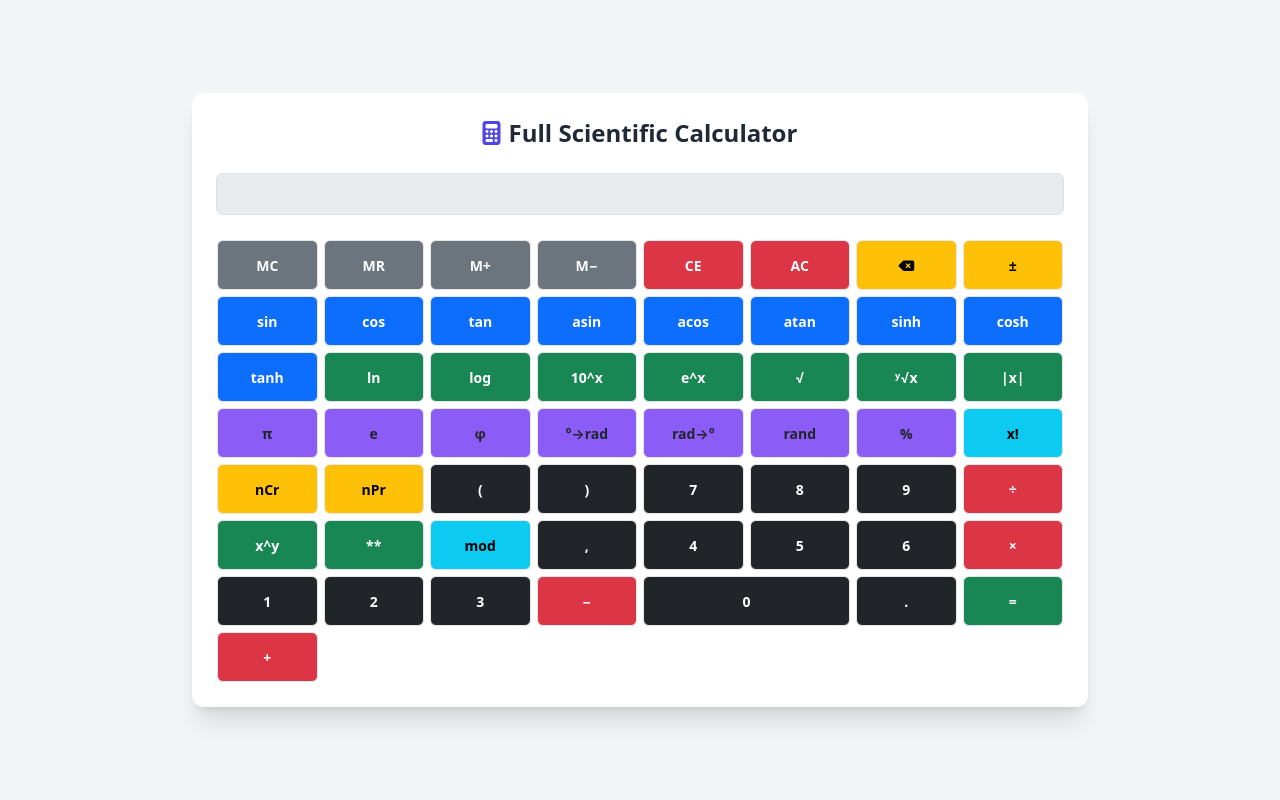
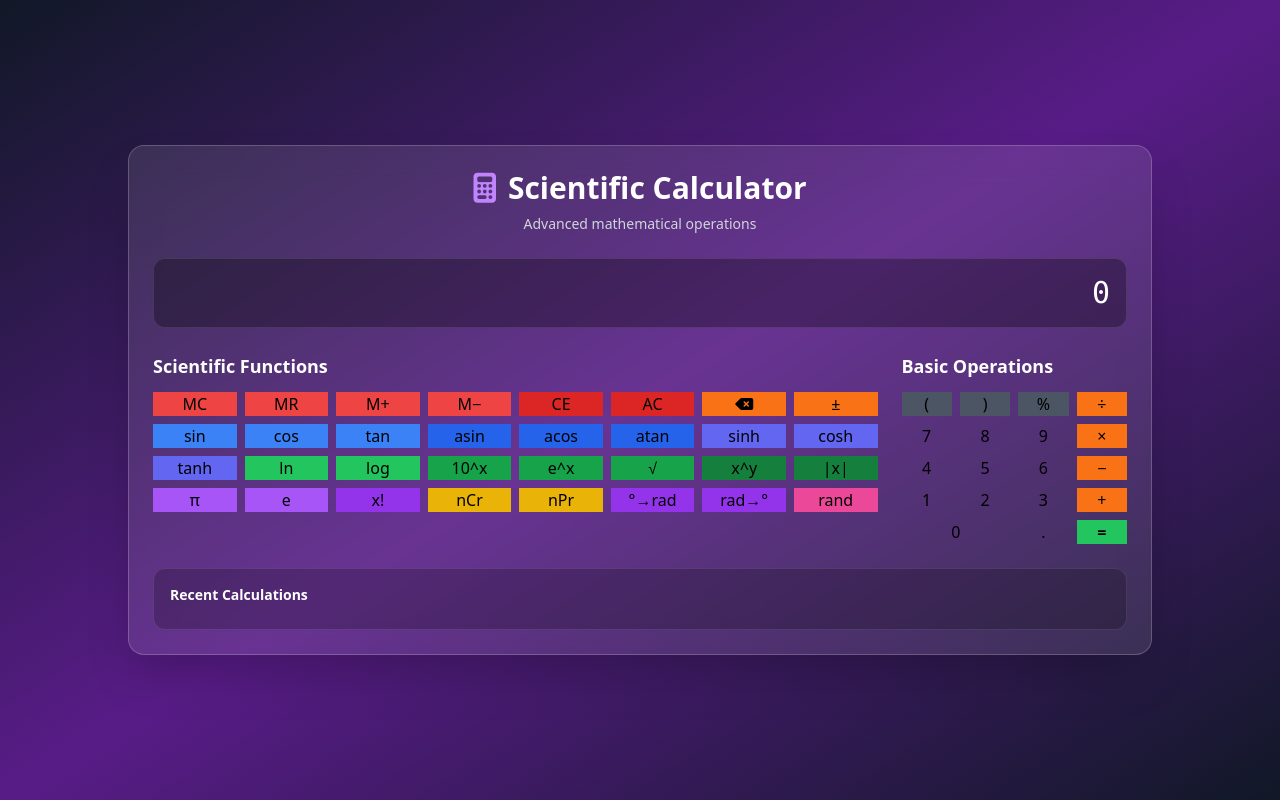
Before and after one commit to Travelitin/test, a Flask app: page / in a window 1280 px wide. Run offline with Flask 3, Linux system fonts and the light colour scheme; some libraries are stand-ins or nearby versions.

Commit message:
Update index.html

```diff
--- a/templates/index.html
+++ b/templates/index.html
@@ -3,164 +3,230 @@
 <head>
   <meta charset="UTF-8" />
   <meta name="viewport" content="width=device-width, initial-scale=1.0"/>
-  <title>Full Scientific Calculator</title>
+  <title>Scientific Calculator</title>
   <script src="https://cdn.tailwindcss.com"></script>
-  <link href="https://cdn.jsdelivr.net/npm/bootstrap@5.3.3/dist/css/bootstrap.min.css" rel="stylesheet"/>
   <link rel="stylesheet" href="https://cdnjs.cloudflare.com/ajax/libs/font-awesome/6.5.0/css/all.min.css"/>
-  <style>
-    .btn-purple {
-      background-color: #8b5cf6;
-      border-color: #8b5cf6;
+  <script>
+    tailwind.config = {
+      theme: {
+        extend: {
+          colors: {
+            'calc-bg': '#1a1a2e',
+            'calc-secondary': '#16213e',
+            'calc-accent': '#0f3460',
+            'calc-primary': '#533483',
           }
-    .btn-purple:hover {
-      background-color: #7c3aed;
-      border-color: #7c3aed;
         }
-    .calc-btn {
-      height: 50px;
-      font-size: 14px;
-      font-weight: 600;
-      border: 1px solid #e5e7eb;
-      margin: 1px;
       }
-    .calc-btn-wide {
-      grid-column: span 2;
     }
-  </style>
+  </script>
 </head>
-<body class="bg-gray-100 min-h-screen flex items-center justify-center p-4">
-  <div class="bg-white shadow-xl rounded-xl p-6 w-full max-w-4xl">
-    <h1 class="text-2xl font-bold text-center text-gray-800 mb-4">
-      <i class="fas fa-calculator text-indigo-600 mr-2"></i>Full Scientific Calculator
+<body class="bg-gradient-to-br from-gray-900 via-purple-900 to-gray-900 min-h-screen flex items-center justify-center p-4">
+  <div class="bg-white/10 backdrop-blur-lg rounded-2xl p-6 w-full max-w-5xl shadow-2xl border border-white/20">
+    <!-- Header -->
+    <div class="text-center mb-6">
+      <h1 class="text-3xl font-bold text-white mb-2">
+        <i class="fas fa-calculator text-purple-400 mr-3"></i>Scientific Calculator
       </h1>
+      <p class="text-gray-300 text-sm">Advanced mathematical operations</p>
+    </div>
 
-    <input type="text" id="display" class="form-control text-end text-xl mb-4 bg-gray-100 font-mono" disabled/>
+    <!-- Display -->
+    <div class="bg-black/30 rounded-xl p-4 mb-6 border border-white/10">
+      <input type="text" id="display"
+             class="w-full bg-transparent text-white text-right text-3xl font-mono outline-none placeholder-gray-500"
+             placeholder="0" disabled/>
+    </div>
 
-    <!-- Button Grid -->
-    <div class="grid grid-cols-8 gap-1 text-white text-sm">
-      <!-- Row 1: Memory and Clear Controls -->
-      <button onclick="memoryClear()" class="btn btn-secondary calc-btn">MC</button>
-      <button onclick="memoryRecall()" class="btn btn-secondary calc-btn">MR</button>
-      <button onclick="memoryAdd()" class="btn btn-secondary calc-btn">M+</button>
-      <button onclick="memorySubtract()" class="btn btn-secondary calc-btn">M−</button>
-      <button onclick="clearEntry()" class="btn btn-danger calc-btn">CE</button>
-      <button onclick="allClear()" class="btn btn-danger calc-btn">AC</button>
-      <button onclick="backspace()" class="btn btn-warning calc-btn"><i class="fas fa-backspace"></i></button>
-      <button onclick="toggleSign()" class="btn btn-warning calc-btn">±</button>
+    <!-- Calculator Grid -->
+    <div class="grid grid-cols-1 lg:grid-cols-4 gap-6">
 
-      <!-- Row 2: Trig Functions -->
-      <button onclick="appendFunc('Math.sin(')" class="btn btn-primary calc-btn">sin</button>
-      <button onclick="appendFunc('Math.cos(')" class="btn btn-primary calc-btn">cos</button>
-      <button onclick="appendFunc('Math.tan(')" class="btn btn-primary calc-btn">tan</button>
-      <button onclick="appendFunc('Math.asin(')" class="btn btn-primary calc-btn">asin</button>
-      <button onclick="appendFunc('Math.acos(')" class="btn btn-primary calc-btn">acos</button>
-      <button onclick="appendFunc('Math.atan(')" class="btn btn-primary calc-btn">atan</button>
-      <button onclick="appendFunc('Math.sinh(')" class="btn btn-primary calc-btn">sinh</button>
-      <button onclick="appendFunc('Math.cosh(')" class="btn btn-primary calc-btn">cosh</button>
+      <!-- Scientific Functions Panel -->
+      <div class="lg:col-span-3">
+        <h3 class="text-white text-lg font-semibold mb-3">Scientific Functions</h3>
+        <div class="grid grid-cols-6 sm:grid-cols-8 gap-2 mb-4">
+          <!-- Memory Functions -->
+          <button onclick="memoryClear()" class="calc-btn bg-red-500 hover:bg-red-600">MC</button>
+          <button onclick="memoryRecall()" class="calc-btn bg-red-500 hover:bg-red-600">MR</button>
+          <button onclick="memoryAdd()" class="calc-btn bg-red-500 hover:bg-red-600">M+</button>
+          <button onclick="memorySubtract()" class="calc-btn bg-red-500 hover:bg-red-600">M−</button>
+          <button onclick="clearEntry()" class="calc-btn bg-red-600 hover:bg-red-700">CE</button>
+          <button onclick="allClear()" class="calc-btn bg-red-600 hover:bg-red-700">AC</button>
+          <button onclick="backspace()" class="calc-btn bg-orange-500 hover:bg-orange-600">
+            <i class="fas fa-backspace"></i>
+          </button>
+          <button onclick="toggleSign()" class="calc-btn bg-orange-500 hover:bg-orange-600">±</button>
 
-      <!-- Row 3: More functions -->
-      <button onclick="appendFunc('Math.tanh(')" class="btn btn-primary calc-btn">tanh</button>
-      <button onclick="appendFunc('Math.log(')" class="btn btn-success calc-btn">ln</button>
-      <button onclick="appendFunc('Math.log10(')" class="btn btn-success calc-btn">log</button>
-      <button onclick="appendFunc('Math.pow(10,')" class="btn btn-success calc-btn">10^x</button>
-      <button onclick="appendFunc('Math.exp(')" class="btn btn-success calc-btn">e^x</button>
-      <button onclick="appendFunc('Math.sqrt(')" class="btn btn-success calc-btn">√</button>
-      <button onclick="appendFunc('root(')" class="btn btn-success calc-btn">ʸ√x</button>
-      <button onclick="appendFunc('Math.abs(')" class="btn btn-success calc-btn">|x|</button>
+          <!-- Trigonometric Functions -->
+          <button onclick="appendFunc('Math.sin(')" class="calc-btn bg-blue-500 hover:bg-blue-600">sin</button>
+          <button onclick="appendFunc('Math.cos(')" class="calc-btn bg-blue-500 hover:bg-blue-600">cos</button>
+          <button onclick="appendFunc('Math.tan(')" class="calc-btn bg-blue-500 hover:bg-blue-600">tan</button>
+          <button onclick="appendFunc('Math.asin(')" class="calc-btn bg-blue-600 hover:bg-blue-700">asin</button>
+          <button onclick="appendFunc('Math.acos(')" class="calc-btn bg-blue-600 hover:bg-blue-700">acos</button>
+          <button onclick="appendFunc('Math.atan(')" class="calc-btn bg-blue-600 hover:bg-blue-700">atan</button>
+          <button onclick="appendFunc('Math.sinh(')" class="calc-btn bg-indigo-500 hover:bg-indigo-600">sinh</button>
+          <button onclick="appendFunc('Math.cosh(')" class="calc-btn bg-indigo-500 hover:bg-indigo-600">cosh</button>
 
-      <!-- Row 4: Constants and conversions -->
-      <button onclick="appendConst('Math.PI')" class="btn btn-purple calc-btn">π</button>
-      <button onclick="appendConst('Math.E')" class="btn btn-purple calc-btn">e</button>
-      <button onclick="appendConst('(1+Math.sqrt(5))/2')" class="btn btn-purple calc-btn">φ</button>
-      <button onclick="appendFunc('degToRad(')" class="btn btn-purple calc-btn">°→rad</button>
-      <button onclick="appendFunc('radToDeg(')" class="btn btn-purple calc-btn">rad→°</button>
-      <button onclick="appendFunc('Math.random()')" class="btn btn-purple calc-btn">rand</button>
-      <button onclick="append('%')" class="btn btn-purple calc-btn">%</button>
-      <button onclick="appendFunc('factorial(')" class="btn btn-info calc-btn">x!</button>
+          <!-- Logarithmic and Power Functions -->
+          <button onclick="appendFunc('Math.tanh(')" class="calc-btn bg-indigo-500 hover:bg-indigo-600">tanh</button>
+          <button onclick="appendFunc('Math.log(')" class="calc-btn bg-green-500 hover:bg-green-600">ln</button>
+          <button onclick="appendFunc('Math.log10(')" class="calc-btn bg-green-500 hover:bg-green-600">log</button>
+          <button onclick="appendFunc('Math.pow(10,')" class="calc-btn bg-green-600 hover:bg-green-700">10^x</button>
+          <button onclick="appendFunc('Math.exp(')" class="calc-btn bg-green-600 hover:bg-green-700">e^x</button>
+          <button onclick="appendFunc('Math.sqrt(')" class="calc-btn bg-green-600 hover:bg-green-700">√</button>
+          <button onclick="appendFunc('Math.pow(')" class="calc-btn bg-green-700 hover:bg-green-800">x^y</button>
+          <button onclick="appendFunc('Math.abs(')" class="calc-btn bg-green-700 hover:bg-green-800">|x|</button>
 
-      <!-- Row 5: Combinations/Permutations and parentheses -->
-      <button onclick="appendFunc('choose(')" class="btn btn-warning calc-btn">nCr</button>
-      <button onclick="appendFunc('perm(')" class="btn btn-warning calc-btn">nPr</button>
-      <button onclick="append('(')" class="btn btn-dark calc-btn">(</button>
-      <button onclick="append(')')" class="btn btn-dark calc-btn">)</button>
-      <button onclick="append('7')" class="btn btn-dark calc-btn">7</button>
-      <button onclick="append('8')" class="btn btn-dark calc-btn">8</button>
-      <button onclick="append('9')" class="btn btn-dark calc-btn">9</button>
-      <button onclick="append('/')" class="btn btn-danger calc-btn">÷</button>
-
-      <!-- Row 6: Numbers and operators -->
-      <button onclick="append('^')" class="btn btn-success calc-btn">x^y</button>
-      <button onclick="append('**')" class="btn btn-success calc-btn">**</button>
-      <button onclick="append('mod')" class="btn btn-info calc-btn">mod</button>
-      <button onclick="append(',')" class="btn btn-dark calc-btn">,</button>
-      <button onclick="append('4')" class="btn btn-dark calc-btn">4</button>
-      <button onclick="append('5')" class="btn btn-dark calc-btn">5</button>
-      <button onclick="append('6')" class="btn btn-dark calc-btn">6</button>
-      <button onclick="append('*')" class="btn btn-danger calc-btn">×</button>
-
-      <!-- Row 7: More numbers -->
-      <button onclick="append('1')" class="btn btn-dark calc-btn">1</button>
-      <button onclick="append('2')" class="btn btn-dark calc-btn">2</button>
-      <button onclick="append('3')" class="btn btn-dark calc-btn">3</button>
-      <button onclick="append('-')" class="btn btn-danger calc-btn">−</button>
-      <button onclick="append('0')" class="btn btn-dark calc-btn calc-btn-wide">0</button>
-      <button onclick="append('.')" class="btn btn-dark calc-btn">.</button>
-      <button onclick="calculate()" class="btn btn-success calc-btn">=</button>
-      <button onclick="append('+')" class="btn btn-danger calc-btn">+</button>
+          <!-- Constants and Special Functions -->
+          <button onclick="appendConst('Math.PI')" class="calc-btn bg-purple-500 hover:bg-purple-600">π</button>
+          <button onclick="appendConst('Math.E')" class="calc-btn bg-purple-500 hover:bg-purple-600">e</button>
+          <button onclick="appendFunc('factorial(')" class="calc-btn bg-purple-600 hover:bg-purple-700">x!</button>
+          <button onclick="appendFunc('choose(')" class="calc-btn bg-yellow-500 hover:bg-yellow-600">nCr</button>
+          <button onclick="appendFunc('perm(')" class="calc-btn bg-yellow-500 hover:bg-yellow-600">nPr</button>
+          <button onclick="appendFunc('degToRad(')" class="calc-btn bg-purple-600 hover:bg-purple-700">°→rad</button>
+          <button onclick="appendFunc('radToDeg(')" class="calc-btn bg-purple-600 hover:bg-purple-700">rad→°</button>
+          <button onclick="appendFunc('Math.random()')" class="calc-btn bg-pink-500 hover:bg-pink-600">rand</button>
         </div>
       </div>
 
+      <!-- Basic Calculator Panel -->
+      <div class="lg:col-span-1">
+        <h3 class="text-white text-lg font-semibold mb-3">Basic Operations</h3>
+        <div class="grid grid-cols-4 gap-2">
+          <!-- Parentheses and operators -->
+          <button onclick="append('(')" class="calc-btn bg-gray-600 hover:bg-gray-700">(</button>
+          <button onclick="append(')')" class="calc-btn bg-gray-600 hover:bg-gray-700">)</button>
+          <button onclick="append('%')" class="calc-btn bg-gray-600 hover:bg-gray-700">%</button>
+          <button onclick="append('/')" class="calc-btn bg-orange-500 hover:bg-orange-600">÷</button>
+
+          <!-- Numbers Row 1 -->
+          <button onclick="append('7')" class="calc-btn-number">7</button>
+          <button onclick="append('8')" class="calc-btn-number">8</button>
+          <button onclick="append('9')" class="calc-btn-number">9</button>
+          <button onclick="append('*')" class="calc-btn bg-orange-500 hover:bg-orange-600">×</button>
+
+          <!-- Numbers Row 2 -->
+          <button onclick="append('4')" class="calc-btn-number">4</button>
+          <button onclick="append('5')" class="calc-btn-number">5</button>
+          <button onclick="append('6')" class="calc-btn-number">6</button>
+          <button onclick="append('-')" class="calc-btn bg-orange-500 hover:bg-orange-600">−</button>
+
+          <!-- Numbers Row 3 -->
+          <button onclick="append('1')" class="calc-btn-number">1</button>
+          <button onclick="append('2')" class="calc-btn-number">2</button>
+          <button onclick="append('3')" class="calc-btn-number">3</button>
+          <button onclick="append('+')" class="calc-btn bg-orange-500 hover:bg-orange-600">+</button>
+
+          <!-- Bottom Row -->
+          <button onclick="append('0')" class="calc-btn-number col-span-2">0</button>
+          <button onclick="append('.')" class="calc-btn-number">.</button>
+          <button onclick="calculate()" class="calc-btn bg-green-500 hover:bg-green-600 font-bold">=</button>
+        </div>
+      </div>
+    </div>
+
+    <!-- History Panel -->
+    <div class="mt-6 bg-black/20 rounded-xl p-4 border border-white/10">
+      <h3 class="text-white text-sm font-semibold mb-2">Recent Calculations</h3>
+      <div id="history" class="text-gray-300 text-sm max-h-20 overflow-y-auto"></div>
+    </div>
+  </div>
+
+  <style>
+    .calc-btn {
+      @apply h-12 px-3 py-2 text-white text-sm font-semibold rounded-lg transition-all duration-200 transform hover:scale-105 active:scale-95 shadow-lg;
+    }
+
+    .calc-btn-number {
+      @apply h-12 px-3 py-2 bg-gray-700 hover:bg-gray-600 text-white text-lg font-bold rounded-lg transition-all duration-200 transform hover:scale-105 active:scale-95 shadow-lg;
+    }
+
+    .calc-btn:active {
+      @apply shadow-inner;
+    }
+
+    /* Responsive adjustments */
+    @media (max-width: 640px) {
+      .calc-btn {
+        @apply h-10 text-xs;
+      }
+      .calc-btn-number {
+        @apply h-10 text-base;
+      }
+    }
+  </style>
+
   <script>
     let display = document.getElementById("display");
+    let history = document.getElementById("history");
     let memory = 0;
+    let calculations = [];
 
     function append(val) {
+      if (display.value === "0" || display.value === "Error") {
+        display.value = val;
+      } else {
         display.value += val;
+      }
     }
 
     function appendFunc(f) {
+      if (display.value === "0" || display.value === "Error") {
+        display.value = f;
+      } else {
         display.value += f;
+      }
     }
 
     function appendConst(c) {
+      if (display.value === "0" || display.value === "Error") {
+        display.value = c;
+      } else {
         display.value += c;
+      }
     }
 
     function clearEntry() {
-      display.value = '';
+      display.value = "0";
     }
 
     function allClear() {
-      display.value = '';
+      display.value = "0";
       memory = 0;
+      calculations = [];
+      updateHistory();
     }
 
     function backspace() {
+      if (display.value.length > 1) {
         display.value = display.value.slice(0, -1);
+      } else {
+        display.value = "0";
+      }
     }
 
     function toggleSign() {
-      if (display.value) {
+      if (display.value !== "0" && display.value !== "Error") {
         display.value = display.value.startsWith('-') ? display.value.slice(1) : '-' + display.value;
       }
     }
 
     function memoryAdd() {
       try {
-        let result = eval(display.value);
+        let result = eval(prepareExpression(display.value));
         memory += result;
       } catch {}
     }
 
     function memorySubtract() {
       try {
-        let result = eval(display.value);
+        let result = eval(prepareExpression(display.value));
         memory -= result;
       } catch {}
     }
 
     function memoryRecall() {
-      display.value += memory;
+      display.value = memory.toString();
     }
 
     function memoryClear() {
@@ -195,43 +261,63 @@
       return rad * (180 / Math.PI);
     }
 
-    function root(x, y) {
-      return Math.pow(x, 1 / y);
+    function prepareExpression(expr) {
+      return expr
+        .replace(/(\d+)!/g, (match, n) => factorial(Number(n)))
+        .replace(/%/g, '*0.01')
+        .replace(/÷/g, '/')
+        .replace(/×/g, '*')
+        .replace(/−/g, '-');
     }
 
     function calculate() {
       try {
-        let expr = display.value
-          .replace(/(\d+)!/g, (match, n) => factorial(Number(n)))
-          .replace(/%/g, '*0.01')
-          .replace(/÷/g, '/')
-          .replace(/×/g, '*')
-          .replace(/\^/g, '**')
-          .replace(/mod/g, '%');
+        let originalExpr = display.value;
+        let expr = prepareExpression(originalExpr);
+        let result = eval(expr);
 
-        let result = eval(expr);
-        display.value = result;
+        // Round to prevent floating point issues
+        result = Math.round(result * 1000000000000) / 1000000000000;
+
+        // Add to history
+        calculations.unshift(`${originalExpr} = ${result}`);
+        if (calculations.length > 5) calculations.pop();
+        updateHistory();
+
+        display.value = result.toString();
       } catch (e) {
         display.value = 'Error';
       }
     }
 
-    // Keyboard support
+    function updateHistory() {
+      history.innerHTML = calculations.map(calc =>
+        `<div class="py-1 border-b border-gray-600 last:border-b-0">${calc}</div>`
+      ).join('');
+    }
+
+    // Enhanced keyboard support
     document.addEventListener("keydown", (e) => {
+      e.preventDefault();
       const key = e.key;
-      if (/\d|\+|\-|\*|\/|\(|\)|\.|%/.test(key)) {
-        append(key);
-      }
-      if (key === "Enter" || key === "=") {
-        calculate();
-      }
-      if (key === "Backspace") {
-        backspace();
-      }
-      if (key === "Delete" || key === "Escape") {
-        clearEntry();
-      }
+
+      if (/\d/.test(key)) append(key);
+      else if (key === '.') append('.');
+      else if (key === '+') append('+');
+      else if (key === '-') append('-');
+      else if (key === '*') append('*');
+      else if (key === '/') append('/');
+      else if (key === '(') append('(');
+      else if (key === ')') append(')');
+      else if (key === '%') append('%');
+      else if (key === "Enter" || key === "=") calculate();
+      else if (key === "Backspace") backspace();
+      else if (key === "Delete" || key === "Escape") clearEntry();
+      else if (key === "c" || key === "C") allClear();
     });
+
+    // Initialize
+    display.value = "0";
   </script>
 </body>
 </html>
```
Lines whose indentation alone changed are shown as unchanged.
